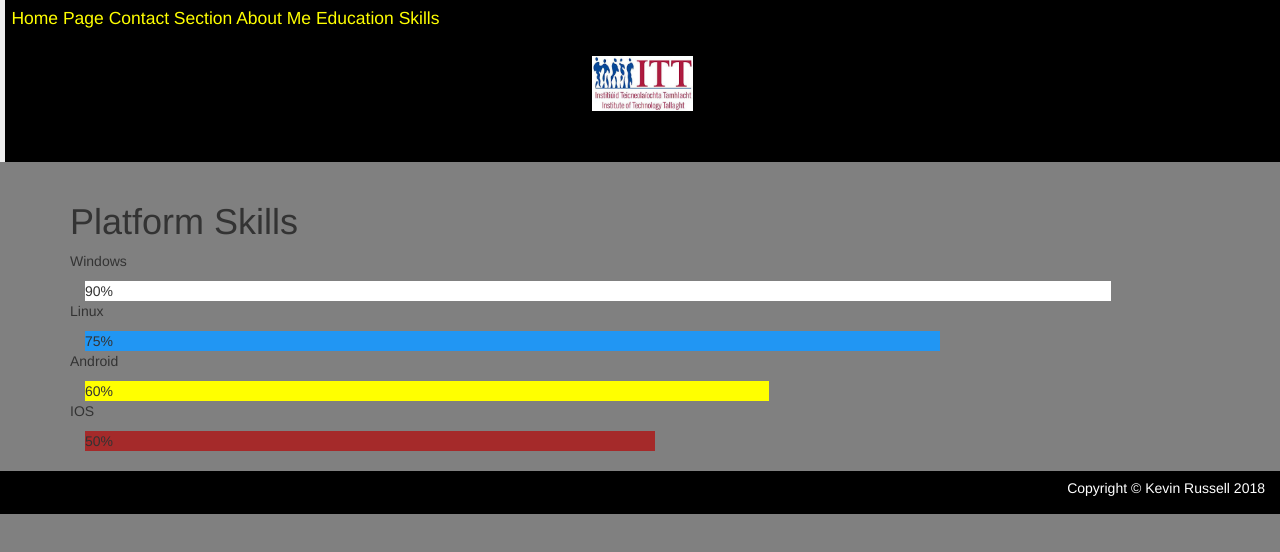
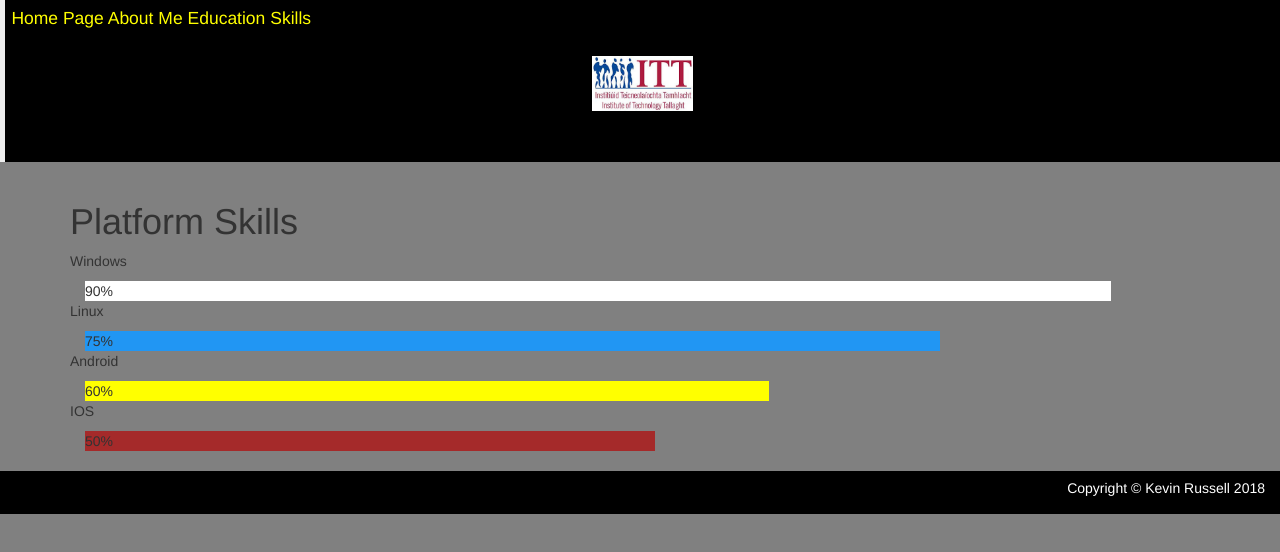
Before and after one commit to russellk900/WebsiteIMD, a plain HTML site: page Website Kevin Russell IMD/Downloadfiles.html in a window 1280 px wide. Drawn offline with nearby package versions, Linux system fonts and the light colour scheme.

Commit message:
Update Downloadfiles.html

```diff
--- a/Website Kevin Russell IMD/Downloadfiles.html
+++ b/Website Kevin Russell IMD/Downloadfiles.html
@@ -210,7 +210,6 @@ startTime   {
     <blockquote>
 
   <a href="index.html">Home Page</a>
-   <a href="Contact.html">Contact Section</a>
   <a href="Aboutme.html">About Me</a>
 <a href="Education.html">Education</a>
 <a href="Downloadfiles.html">Skills</a>
```
